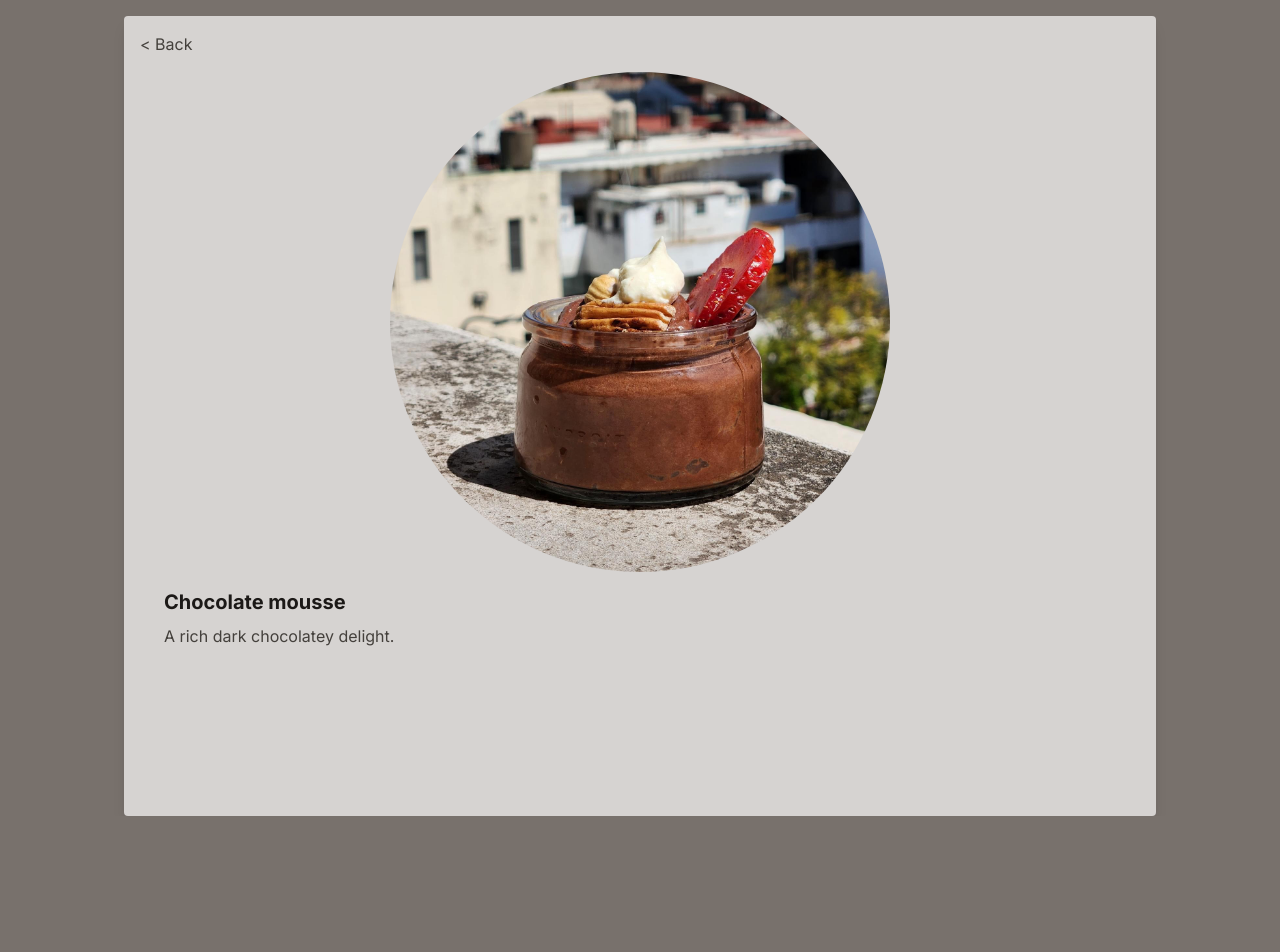
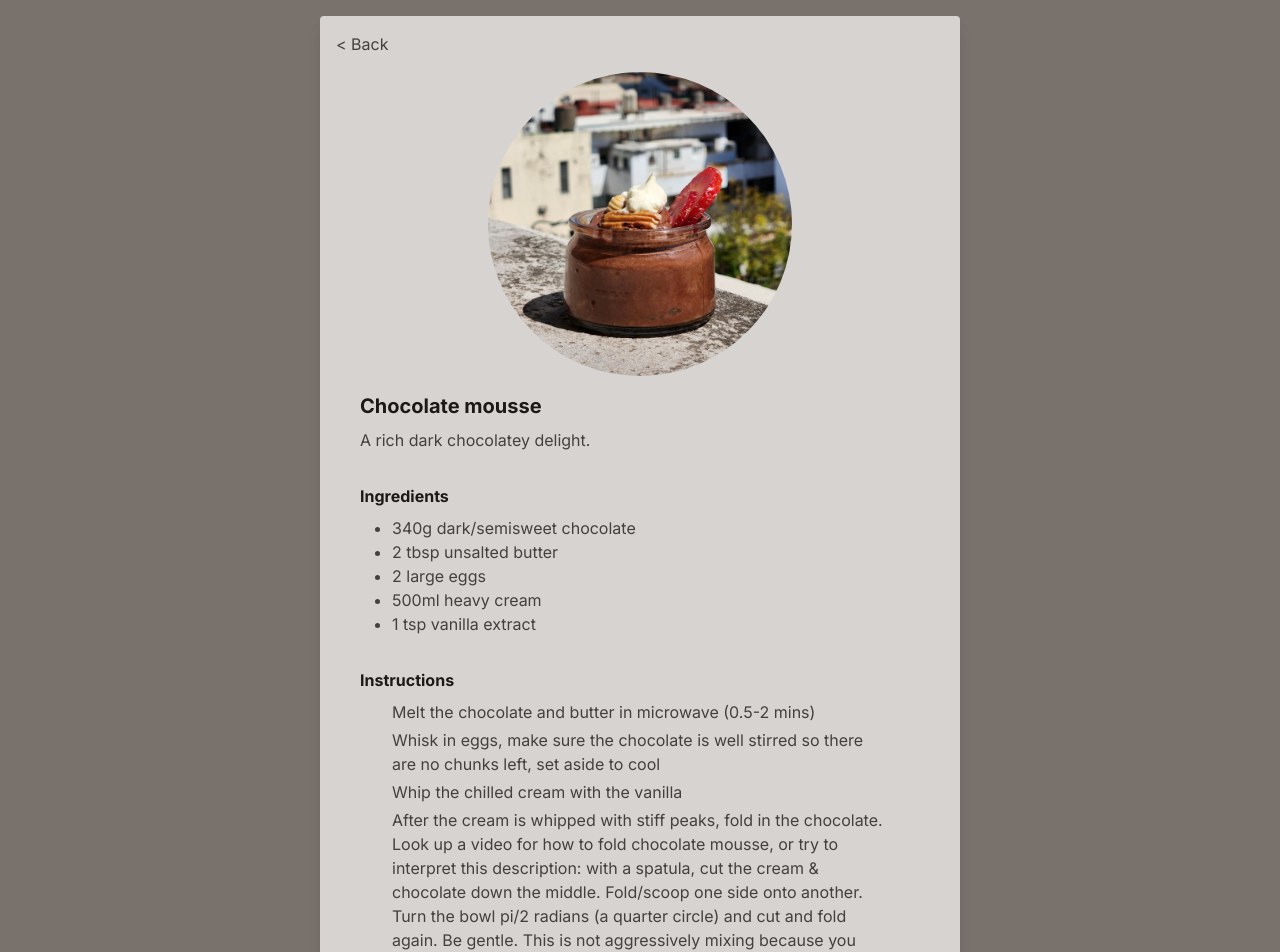
Before and after one commit to amdecker/minerva-cookbook, a Next.js app: page /recipes/chocolate-mousse in a window 1280 px wide. Shown: the top 952 px of the page. Before the commit the page ends 816 px from the top, so only its background shows below. Built offline with nearby package versions, Linux system fonts and the light colour scheme.

Commit message:
Update main page, add in recipes

```diff
--- a/app/page.tsx
+++ b/app/page.tsx
@@ -3,10 +3,18 @@ import recipeData from './recipes/recipeData';
 
 export default function Home() {
   return (
-    <div>
+    <div className='mx-auto w-1/2'>
           <h1 className='text-3xl'>Cookbook</h1>
       <div>
         Welcome to the M25 cookbook.
+        <br></br>
+        <br></br>
+      </div>
+      <div>
+        Guiding question: How can we use food to connect the class of 2025 across time and space?
+        <br></br>
+        <br></br>
+        Our classmates come from over 60 different countries, and throughout our four years we will have lived in seven different countries together. Each person comes to Minerva with their own unique culinary culture, and together all of us use food to learn about the culture we live in. This website and its associated book (in progress) are meant to continue the process of learning about each other and the world throughout our lives.
       </div>
       <br></br>
       <h2 className='text-2xl'>
--- a/app/recipes/components/RecipeCard.tsx
+++ b/app/recipes/components/RecipeCard.tsx
@@ -7,11 +7,11 @@ import imageLoader from "../../loader";
 
 const RecipeCard = (props: RecipeData) => {
     return (
-        <div className=" rounded shadow-lg bg-stone-300 overflow-y-auto p-4">
+        <div className="rounded shadow-lg bg-stone-300 p-4 sm:w-2/3 lg:w-1/2 overflow-auto h-fit">
             <div className="text-stone-700">
                 <Link href="/"> {"< Back"} </Link>
             </div>
-            <div className="mx-auto w-1/2 pt-4 overflow-hidden">
+            <div className="mx-auto pt-4 w-1/2">
                 <Image
                 src={props.image}
                 alt={props.name}
@@ -26,7 +26,21 @@ const RecipeCard = (props: RecipeData) => {
                     {props.description}
                 </p>
             </div>
+            <div className="px-6 py-4  text-stone-700">
+                <div className="font-bold text-l mb-2 text-stone-900">Ingredients</div>
+                <ul className="list-disc px-8">
+                    {props.recipeIngredientMetric.map(ingredient => <li>{ingredient}</li>)}
+                </ul>
             </div>
+
+            <div className="px-6 py-4  text-stone-700">
+                <div className="font-bold text-l mb-2 text-stone-900">Instructions</div>
+                <ul className="list-none px-8">
+                    {props.recipeInstructions.map(instruction => <li className="pb-1">{instruction}</li>)}
+                </ul>
+            </div>
+
+        </div>
 
     );
 };
--- a/app/recipes/recipeData.tsx
+++ b/app/recipes/recipeData.tsx
@@ -5,9 +5,9 @@ export type RecipeData = {
     // cookTime: number,
     // recipeCategory: string, // e.g breakfast, lunch
     // recipeYield: string,
-    // recipeIngredientUS: string[],
-    // recipeIngredientMetric: string[],
-    // recipeInstructions: string[],
+    recipeIngredientUS: string[],
+    recipeIngredientMetric: string[],
+    recipeInstructions: string[],
     image: string
 }
 
@@ -19,17 +19,59 @@ const recipeData: RecipeDatabase = {
     "chocolate-mousse": {
         "name": "Chocolate mousse",
         "image": "/images/chocolate-mousse.jpeg",
-        "description": "A rich dark chocolatey delight."
-    },
-    "peanut-noodles": {
-        "name": "Peanut noodles",
-        "image": "/images/peanut-noodles.jpg",
-        "description": "An easy weeknight dish."
+        "description": "A rich dark chocolatey delight.",
+        "recipeIngredientUS": [
+            "12oz dark/semisweet chocolate",
+            "2 tbsp unsalted butter",
+            "2 large eggs",
+            "1.5-2 cups heavy cream",
+            "1 tsp vanilla extract"
+        ],
+        "recipeIngredientMetric": [
+            "340g dark/semisweet chocolate",
+            "2 tbsp unsalted butter",
+            "2 large eggs",
+            "500ml heavy cream",
+            "1 tsp vanilla extract"
+        ],
+        "recipeInstructions": [
+            "Melt the chocolate and butter in microwave (0.5-2 mins)",
+            "Whisk in eggs, make sure the chocolate is well stirred so there are no chunks left, set aside to cool",
+            "Whip the chilled cream with the vanilla",
+            "After the cream is whipped with stiff peaks, fold in the chocolate. Look up a video for how to fold chocolate mousse, or try to interpret this description: with a spatula, cut the cream & chocolate down the middle. Fold/scoop one side onto another. Turn the bowl pi/2 radians (a quarter circle) and cut and fold again. Be gentle. This is not aggressively mixing because you want to maintain the fluffiness.",
+            "Serve cold with anything you want on top, extra whipped cream, mint, a bit of fruit."
+        ]
     },
     "tea-eggs": {
         "name": "Tea eggs",
         "image": "/images/tea-eggs.jpg",
-        "description": "A Taiwanese convenience store classic."
+        "description": "A Taiwanese convenience store classic.",
+        "recipeIngredientUS": [
+            "6 tbsp soy sauce",
+            "2 bay leaves",
+            "1 tsp Sichuan peppercorns",
+            "1 star anise",
+            "1 inch cinnamon stick",
+            "2 tsp salt",
+            "2 black teabags (for color)",
+            "6-12 eggs"
+        ],
+        "recipeIngredientMetric": [
+            "6 tbsp soy sauce",
+            "2 bay leaves",
+            "1 tsp Sichuan peppercorns",
+            "1 star anise",
+            "1 inch cinnamon stick",
+            "2 tsp salt",
+            "2 black teabags (for color)",
+            "6-12 eggs"
+        ],
+        "recipeInstructions": [
+            "Mix the spices in a pot with water.",
+            "Add the eggs and bring to a boil.",
+            "Crack the eggs gently with a spoon to let the marinade reach the insides.",
+            "Marinate for at least 24 hours in the fridge."
+        ]
     }
 };
 
```
Also changed, not shown: public/images/peanut-noodles.jpg (deleted), 1 other file (tests, documents, lock files or other folders).
